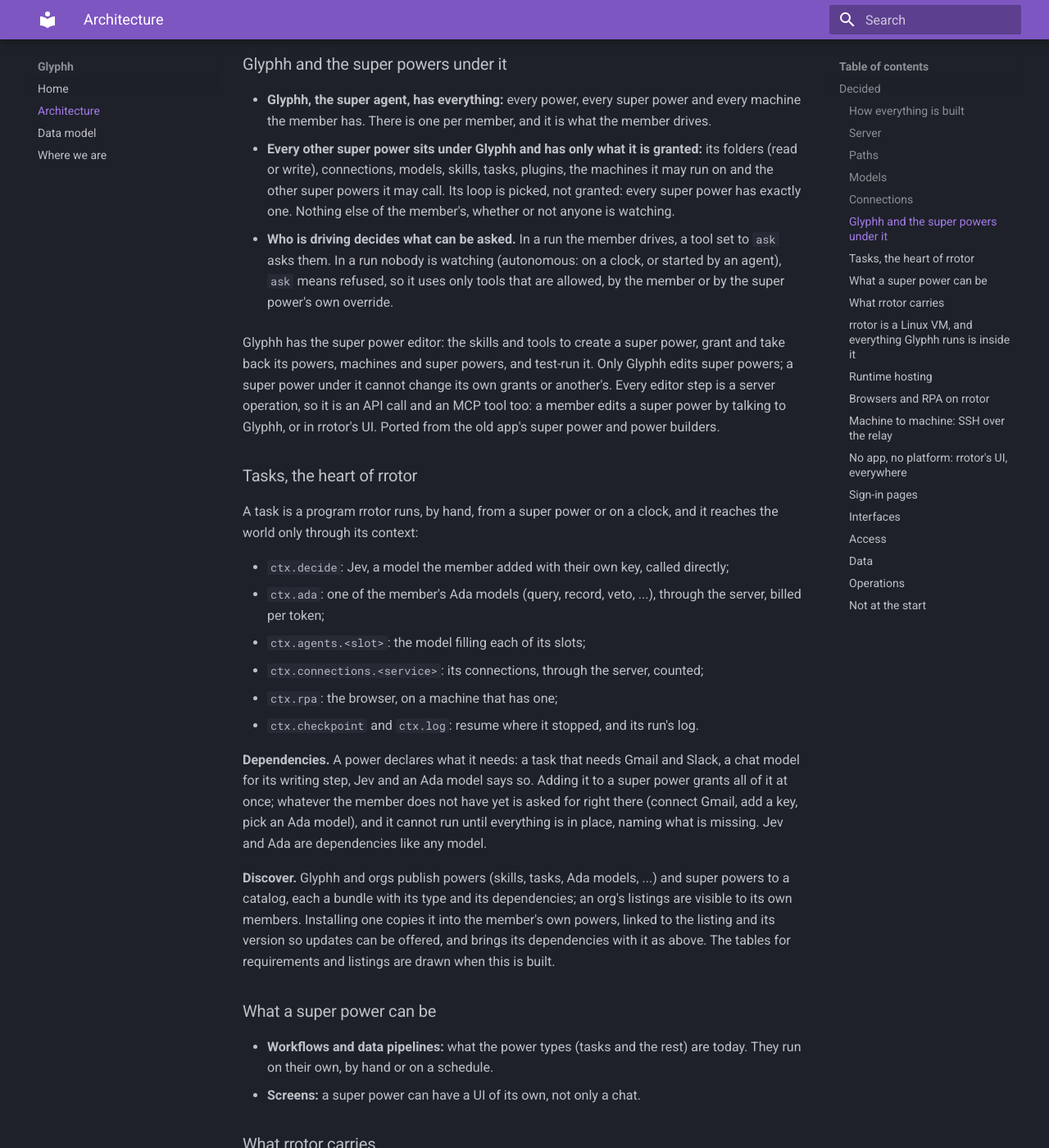
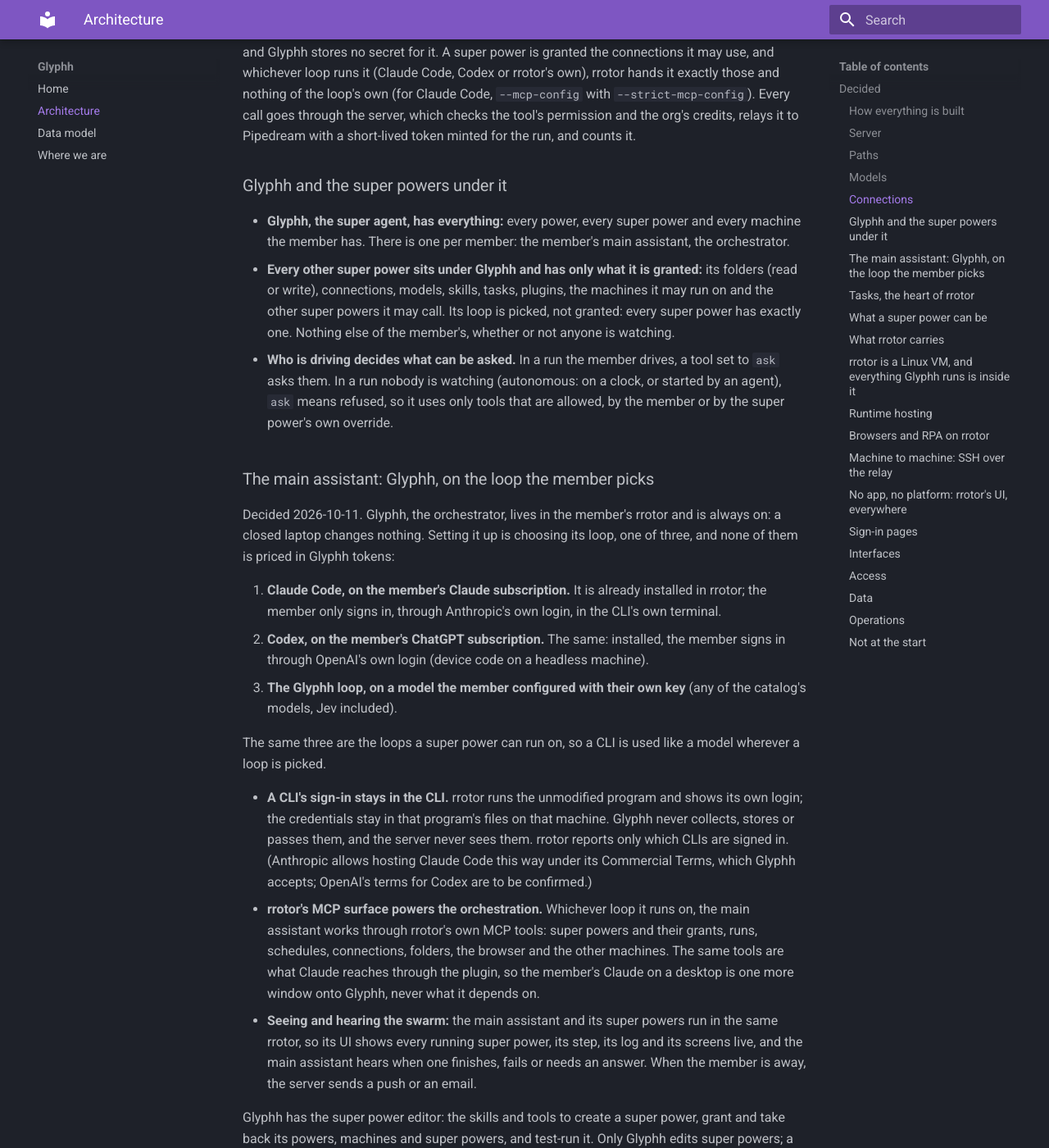
Before and after one commit to glyphh-ai/server, an MkDocs documentation site: the page built from docs/architecture.md, in a window 1280 px wide and 1400 px high, scrolled down 3268 px. Shown: the whole window at 82% size. Built offline with MkDocs 1.6.1 and Material for MkDocs 9.7.7, drawn with Linux system fonts in a browser that asks for light colours; some of the changed text lies outside the part shown.

Commit message:
The main assistant: Glyphh in rrotor on one of three loops (Claude Code or Codex on the member's subscription, the Glyphh loop on their key), none priced by Glyphh; rrotor's MCP surface powers the orchestration
Co-Authored-By: Claude Opus 5.5 <noreply@anthropic.com>

````diff
--- a/docs/architecture.md
+++ b/docs/architecture.md
@@ -3,7 +3,7 @@
 ```mermaid
 flowchart TB
     subgraph You["You, from anywhere"]
-        Claude["Claude, ChatGPT, Codex, Gemini<br/>+ the Glyphh plugin:<br/>native machine list, rrotor's UI inline"]
+        Claude["Claude, ChatGPT, Codex, Gemini<br/>+ the Glyphh plugin:<br/>one more window onto Glyphh"]
         Browser["Any browser<br/>laptop, iPad, phone"]
     end
 
@@ -26,7 +26,7 @@ flowchart TB
     end
 
     subgraph Yours["Your machines: each one a rrotor VM = the fence"]
-        R1["rrotor on a hosted server<br/>Glyphh's UI + super power screens,<br/>CLIs, loop, sandboxed runs,<br/>Postgres + pgvector, Neo4j, Redis,<br/>cron, Chromium (RPA)"]
+        R1["rrotor on a hosted server<br/>Glyphh, the main assistant, always on:<br/>Claude Code or Codex (your subscription)<br/>or the Glyphh loop (your key);<br/>super powers, sandboxed runs, MCP surface,<br/>Glyphh's UI, Postgres + pgvector, Neo4j,<br/>Redis, cron, Chromium (RPA)"]
         R2["the same rrotor, anywhere else<br/>another server, or a laptop<br/>through Docker: just another host"]
     end
 
@@ -44,7 +44,7 @@ flowchart TB
     Relay <-. "end to end: UI, SSH, screen" .-> R2
     R1 -- "outbound WS" --> Server
     R2 -- "outbound WS" --> Server
-    R1 -- "model calls, direct" --> Providers
+    R1 -- "the loop's thinking, direct:<br/>your subscription or your key" --> Providers
     R2 -- "model calls, direct" --> Providers
     R1 -- "connection calls" --> ConnRelay
     R2 -- "connection calls" --> ConnRelay
@@ -81,7 +81,7 @@ A single-deployment, multi-tenant cloud SaaS, headless first: every capability i
 
 ### Paths
 
-- **rrotor → CLI or model → provider:** the thinking goes straight to the provider, on the member's own subscription or key. Glyphh never sees it.
+- **rrotor → CLI or model → provider:** the thinking goes straight to the provider, on the member's own subscription (Claude Code, Codex) or key (the Glyphh loop). Glyphh never sees it and never prices it.
 - **rrotor → connector → server:** every connection call goes through the server, which relays it to Pipedream and counts it, because each one is a cost Glyphh pays.
 - **rrotor → Ada → server:** every Ada call goes to Glyphh's own Ada kernel, which never leaves Glyphh's servers, and is billed per token.
 - **Jev is a model, on the first path:** the member adds TypeSafe's Jev with their own key, and rrotor calls TypeSafe directly. It is never on Glyphh's key, never through the server, and never charged.
@@ -98,10 +98,24 @@ Connections are the moat: about 3,500 services (Gmail, Slack, Salesforce, ...) t
 
 ### Glyphh and the super powers under it
 
-- **Glyphh, the super agent, has everything:** every power, every super power and every machine the member has. There is one per member, and it is what the member drives.
+- **Glyphh, the super agent, has everything:** every power, every super power and every machine the member has. There is one per member: the member's main assistant, the orchestrator.
 - **Every other super power sits under Glyphh and has only what it is granted:** its folders (read or write), connections, models, skills, tasks, plugins, the machines it may run on and the other super powers it may call. Its loop is picked, not granted: every super power has exactly one. Nothing else of the member's, whether or not anyone is watching.
 
 - **Who is driving decides what can be asked.** In a run the member drives, a tool set to `ask` asks them. In a run nobody is watching (autonomous: on a clock, or started by an agent), `ask` means refused, so it uses only tools that are allowed, by the member or by the super power's own override.
+
+### The main assistant: Glyphh, on the loop the member picks
+
+Decided 2026-10-11. Glyphh, the orchestrator, lives in the member's rrotor and is always on: a closed laptop changes nothing. Setting it up is choosing its loop, one of three, and none of them is priced in Glyphh tokens:
+
+1. **Claude Code, on the member's Claude subscription.** It is already installed in rrotor; the member only signs in, through Anthropic's own login, in the CLI's own terminal.
+2. **Codex, on the member's ChatGPT subscription.** The same: installed, the member signs in through OpenAI's own login (device code on a headless machine).
+3. **The Glyphh loop, on a model the member configured with their own key** (any of the catalog's models, Jev included).
+
+The same three are the loops a super power can run on, so a CLI is used like a model wherever a loop is picked.
+
+- **A CLI's sign-in stays in the CLI.** rrotor runs the unmodified program and shows its own login; the credentials stay in that program's files on that machine. Glyphh never collects, stores or passes them, and the server never sees them. rrotor reports only which CLIs are signed in. (Anthropic allows hosting Claude Code this way under its Commercial Terms, which Glyphh accepts; OpenAI's terms for Codex are to be confirmed.)
+- **rrotor's MCP surface powers the orchestration.** Whichever loop it runs on, the main assistant works through rrotor's own MCP tools: super powers and their grants, runs, schedules, connections, folders, the browser and the other machines. The same tools are what Claude reaches through the plugin, so the member's Claude on a desktop is one more window onto Glyphh, never what it depends on.
+- **Seeing and hearing the swarm:** the main assistant and its super powers run in the same rrotor, so its UI shows every running super power, its step, its log and its screens live, and the main assistant hears when one finishes, fails or needs an answer. When the member is away, the server sends a push or an email.
 
 Glyphh has the super power editor: the skills and tools to create a super power, grant and take back its powers, machines and super powers, and test-run it. Only Glyphh edits super powers; a super power under it cannot change its own grants or another's. Every editor step is a server operation, so it is an API call and an MCP tool too: a member edits a super power by talking to Glyphh, or in rrotor's UI. Ported from the old app's super power and power builders.
 
@@ -129,7 +143,7 @@ A task is a program rrotor runs, by hand, from a super power or on a clock, and
 
 Everything a super power needs to run, on the member's own machine:
 
-- **The CLIs, already installed:** Claude Code, Codex, Gemini and the rest, ready to be a super power's loop.
+- **The CLIs, already installed:** Claude Code and Codex, ready to be the main assistant's or a super power's loop once the member signs in.
 - **Postgres with pgvector:** a super power's own data and its vectors. The server's Postgres has no pgvector; vectors live only in rrotor.
 - **Neo4j:** a super power's graph.
 - **Redis and cron:** queues, caches and the machine's own clock.
````
Also changed, not shown: docs/data-model.md (+5 -3 lines), docs/status.md (+2 -1 lines), docs/img/architecture.png, docs/img/data-model.png.
